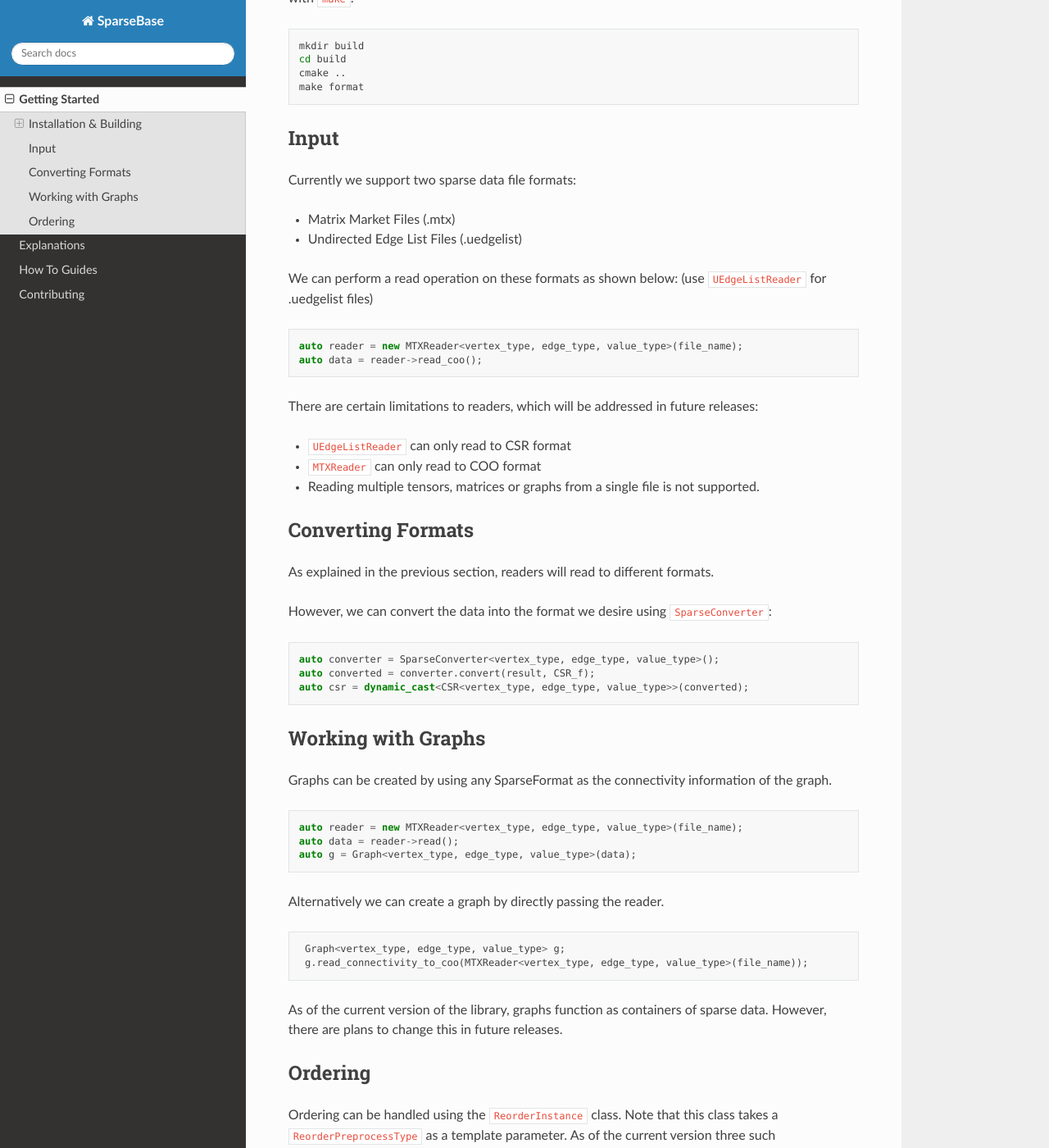
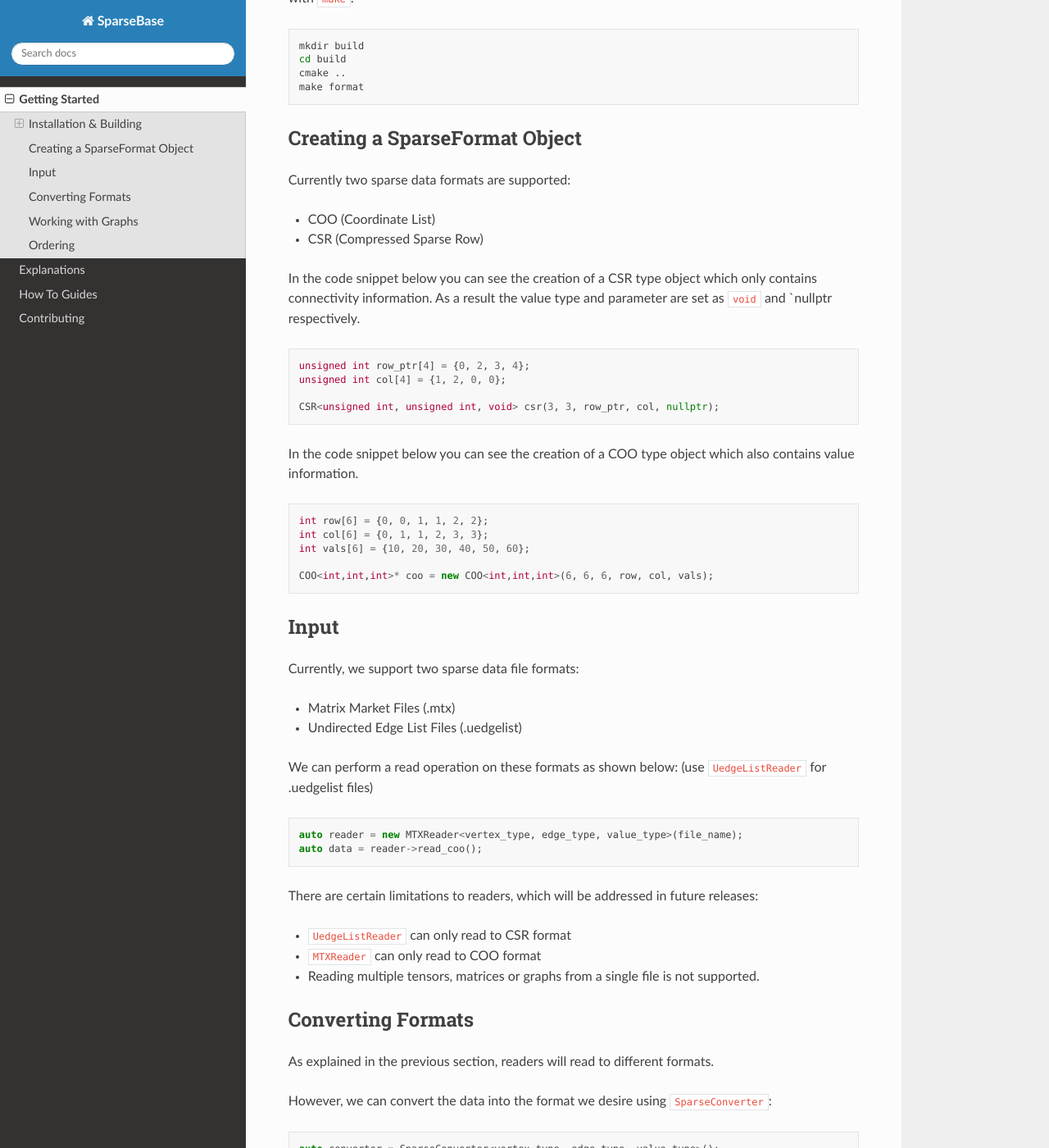
Before and after one commit to sparcityeu/SparseBase, a Sphinx documentation site: the page built from docs/pages/getting_started.md, in a window 1280 px wide and 1400 px high, scrolled down 2242 px. Shown: the whole window at 82% size. Built offline with Sphinx 7.4.7 and the Read the Docs theme 2.0.0, drawn with Linux system fonts in a browser that asks for light colours; pages that are not in the unit, such as notebooks, are missing from menus; some of the changed text lies outside the part shown.

````diff
--- a/docs/index.rst
+++ b/docs/index.rst
@@ -11,8 +11,8 @@ SparseBase is a library built in C++ that encapsulates, preprocesses,
 and performs I/O operations on sparse data structures seamlessly and
 optimally to provide a backbone for algorithms that use these structures.
 
-It is designed with HPC usage at the forefront. It is meant as a container of tensors as well as objects composed of
-these tensors, e.g. graphs, multi-graphs, and hypergraphs. It mainly focuses on re-ordering, partitioning, and
+It is designed with HPC usage at the forefront. It is meant as a container of sparse objects such as tensors,
+graphs, multi-graphs, and hypergraphs. It mainly focuses on re-ordering, partitioning, and
 coarsening sparse objects. Also, it supports many different formats (representations) of sparse data and enables
 smooth conversion between formats.
 
--- a/docs/pages/getting_started.md
+++ b/docs/pages/getting_started.md
@@ -74,20 +74,47 @@ cmake ..
 make format
 ```
 
+## Creating a SparseFormat Object
+
+Currently two sparse data formats are supported:
+- COO (Coordinate List)
+- CSR (Compressed Sparse Row)
+
+In the code snippet below you can see the creation of a CSR type object
+which only contains connectivity information. As a result the value type and parameter
+are set as `void` and `nullptr respectively.
+```cpp
+unsigned int row_ptr[4] = {0, 2, 3, 4};
+unsigned int col[4] = {1, 2, 0, 0};
+
+CSR<unsigned int, unsigned int, void> csr(3, 3, row_ptr, col, nullptr);
+```
+
+In the code snippet below you can see the creation of a COO type object which also contains value information.
+
+```cpp
+int row[6] = {0, 0, 1, 1, 2, 2};
+int col[6] = {0, 1, 1, 2, 3, 3};
+int vals[6] = {10, 20, 30, 40, 50, 60};
+
+COO<int,int,int>* coo = new COO<int,int,int>(6, 6, 6, row, col, vals);
+```
+
+
 ## Input
 
-Currently we support two sparse data file formats:
+Currently, we support two sparse data file formats:
 - Matrix Market Files (.mtx)
 - Undirected Edge List Files (.uedgelist)
 
-We can perform a read operation on these formats as shown below: (use `UEdgeListReader` for .uedgelist files)
+We can perform a read operation on these formats as shown below: (use `UedgeListReader` for .uedgelist files)
 ```cpp
 auto reader = new MTXReader<vertex_type, edge_type, value_type>(file_name);
 auto data = reader->read_coo();
 ```
 
 There are certain limitations to readers, which will be addressed in future releases:
-- `UEdgeListReader` can only read to CSR format
+- `UedgeListReader` can only read to CSR format
 - `MTXReader` can only read to COO format
 - Reading multiple tensors, matrices or graphs from a single file is not supported.
 
@@ -105,7 +132,7 @@ auto csr = dynamic_cast<CSR<vertex_type, edge_type, value_type>>(converted);
 
 ## Working with Graphs
 
-Graphs can be created by using any SparseFormat as the connectivity information of the graph.
+Graphs can be created using any SparseFormat as the connectivity information of the graph.
 
 ```cpp
 auto reader = new MTXReader<vertex_type, edge_type, value_type>(file_name);
@@ -120,7 +147,7 @@ Alternatively we can create a graph by directly passing the reader.
  g.read_connectivity_to_coo(MTXReader<vertex_type, edge_type, value_type>(file_name));
 ```
 
-As of the current version of the library, graphs function as containers of sparse data. However, there are plans to change this in future releases.
+As of the current version of the library, graphs function as containers of sparse data. However, there are plans to expand this in future releases.
 
 ## Ordering
 
--- a/docs/requirements.txt
+++ b/docs/requirements.txt
@@ -2,3 +2,4 @@ exhale==0.2.4
 sphinx==4.3.2
 breathe==4.31.0
 sphinx-rtd_theme==1.0.0
+myst-parser==0.16.1
````
Also changed, not shown: README.md (+39 -12 lines), docs/pages/contributing/documentation_guide.md (+5 -0 lines), docs/pages/explanations/explanation_sparsepreprocess.md (+2 -2 lines), docs/pages/explanations/sparse_format.md (+9 -9 lines), docs/pages/explanations/sparseprocess_design.md (deleted, +0 -128 lines), docs/pages/how_to_guides/how_add_reordering.md (+17 -17 lines).
